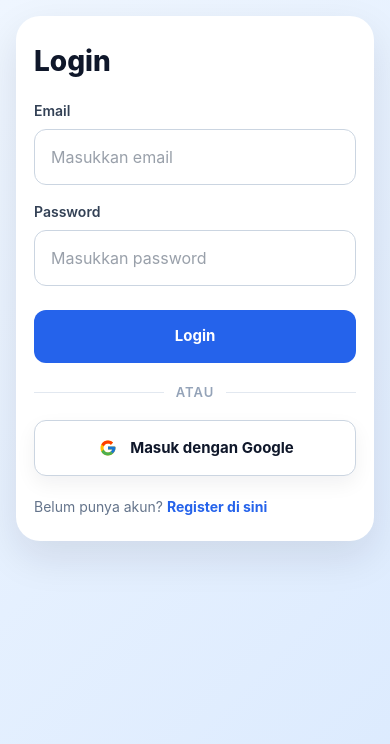
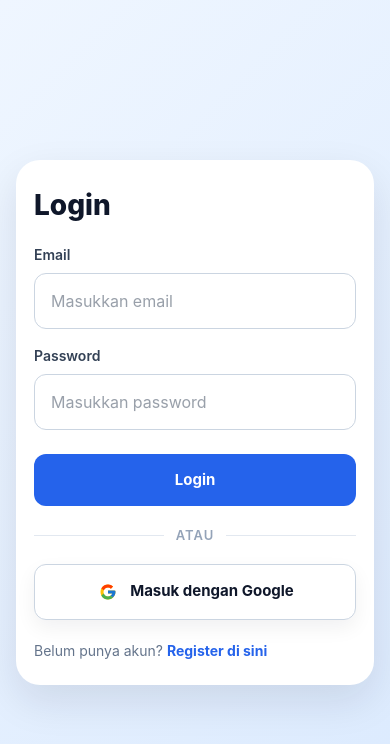
Before and after one commit to Ghetsa/fall-detection-monitoring, a Next.js app in the folder anti-fall-app/: page /auth/login in a window 390 px wide. Shown: the top 744 px of the page. Built offline with nearby package versions, Linux system fonts and the light colour scheme; no server answers.

Commit message:
fix: blinking in mobile

```diff
--- a/anti-fall-app/src/components/layout/DashboardLayout.tsx
+++ b/anti-fall-app/src/components/layout/DashboardLayout.tsx
@@ -21,14 +21,22 @@ export default function DashboardLayout({
   title,
   subtitle,
 }: DashboardLayoutProps) {
+  const getIsMobile = () => {
+    if (typeof window === 'undefined') {
+      return false;
+    }
+
+    return window.innerWidth < 992;
+  };
+
   const router = useRouter();
   const { user, role: userRole, loading: authLoading } = useAuth();
-  const [collapsed, setCollapsed] = useState(false);
-  const [isMobile, setIsMobile] = useState(false);
+  const [isMobile, setIsMobile] = useState(getIsMobile);
+  const [collapsed, setCollapsed] = useState(() => getIsMobile());
 
   useEffect(() => {
     const handleResize = () => {
-      const mobile = window.innerWidth < 992;
+      const mobile = getIsMobile();
       setIsMobile(mobile);
 
       if (mobile) {
@@ -69,7 +77,10 @@ export default function DashboardLayout({
       ? 'Monitoring sistem dan aktivitas pengguna'
       : 'Monitoring lansia secara real-time');
 
-  if (authLoading || !user || (userRole !== null && userRole !== role)) {
+  const shouldShowGuard =
+    authLoading || !user || (userRole !== null && userRole !== role);
+
+  if (shouldShowGuard) {
     return (
       <div style={styles.guardPage}>
         <div style={styles.guardCard}>
--- a/anti-fall-app/src/hooks/useAuth.ts
+++ b/anti-fall-app/src/hooks/useAuth.ts
@@ -73,7 +73,6 @@ export function AuthProvider({ children }: { children: ReactNode }) {
     return () => unsubscribe();
   }, []);
 
-  const loading = firebaseLoading || status === 'loading';
   const sessionRole =
     session?.user?.role === 'admin' ? 'admin' : session?.user ? 'customer' : null;
   const sessionUser: AuthUser | null =
@@ -88,6 +87,8 @@ export function AuthProvider({ children }: { children: ReactNode }) {
       : null;
   const user = firebaseUser || sessionUser;
   const role = firebaseRole || sessionRole;
+  const loading =
+    !user && !role && firebaseLoading && status === 'loading';
 
   const value = useMemo(
     () => ({ user, role, loading }),
--- a/anti-fall-app/src/hooks/useIsMobile.ts
+++ b/anti-fall-app/src/hooks/useIsMobile.ts
@@ -1,7 +1,15 @@
 import { useEffect, useState } from 'react';
 
 export function useIsMobile(breakpoint = 768) {
-  const [isMobile, setIsMobile] = useState(false);
+  const getInitialValue = () => {
+    if (typeof window === 'undefined') {
+      return false;
+    }
+
+    return window.innerWidth < breakpoint;
+  };
+
+  const [isMobile, setIsMobile] = useState(getInitialValue);
 
   useEffect(() => {
     const handleResize = () => {
--- a/anti-fall-app/src/views/auth/LoginView.tsx
+++ b/anti-fall-app/src/views/auth/LoginView.tsx
@@ -299,7 +299,8 @@ const styles: { [key: string]: React.CSSProperties } = {
       'Inter, ui-sans-serif, system-ui, -apple-system, BlinkMacSystemFont, "Segoe UI", sans-serif',
   },
   pageMobile: {
-    alignItems: 'flex-start',
+    alignItems: 'center',
+    justifyContent: 'center',
     padding: '16px',
   },
   card: {
--- a/anti-fall-app/src/views/auth/RegisterView.tsx
+++ b/anti-fall-app/src/views/auth/RegisterView.tsx
@@ -254,7 +254,8 @@ const styles: { [key: string]: React.CSSProperties } = {
       'Inter, ui-sans-serif, system-ui, -apple-system, BlinkMacSystemFont, "Segoe UI", sans-serif',
   },
   pageMobile: {
-    alignItems: 'flex-start',
+    alignItems: 'center',
+    justifyContent: 'center',
     padding: '16px',
   },
   card: {
```
